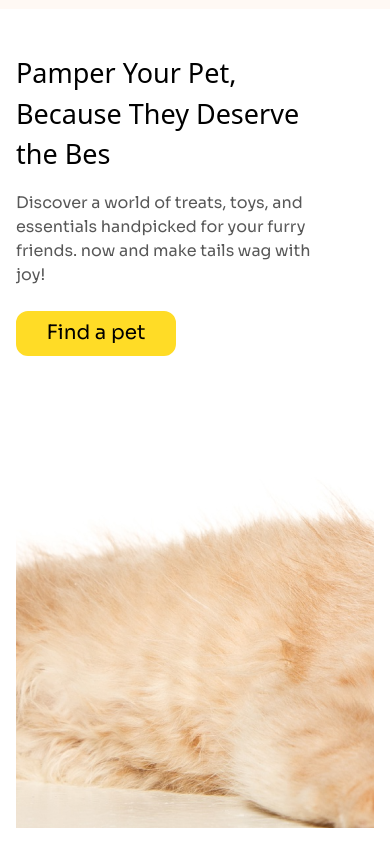
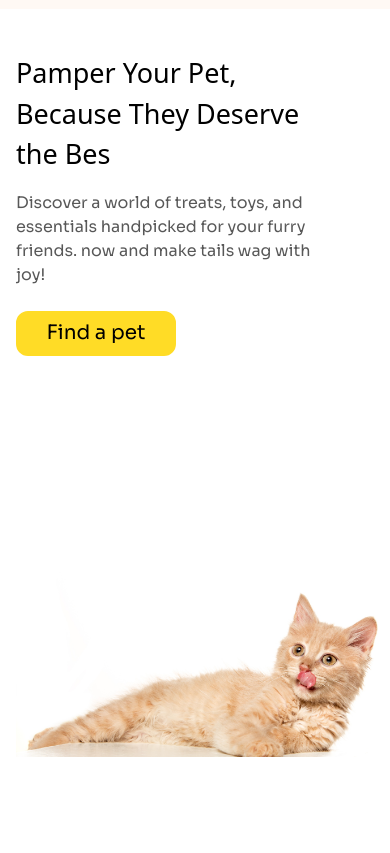
Before and after one commit to developershahiduzzamann/pet-tailwind-css, a plain HTML site: page index.html in a window 390 px wide. Shown: the part 63-916 px from the top of the page. After the commit the page ends 844 px from the top, so only its background shows below. Drawn offline with nearby package versions, Linux system fonts and the light colour scheme; a web font is replaced by a local one.

Commit message:
addad the responsive design

```diff
--- a/assets/style/style.css
+++ b/assets/style/style.css
@@ -4,11 +4,3 @@
   .fFont{
     font-family: "ADLaM Display", system-ui;
   }
-.bgImg{
-  background-image: url(../img/cat-big.png);
-  background-position: center;
-  background-repeat: no-repeat;
-  /* background-size: cover; */
-  height: 800px;
-
-}
--- a/index.html
+++ b/index.html
@@ -50,7 +50,7 @@
         <!-- Nav section end -->
         <!-- Header section start -->
         <section class="mt-11 px-4">
-            <div class="bgImg">
+            <div class="relative z-1">
                <div class="mt-5">
                 <h1 class="fFont text-[27px] md:text-[56px] w-[300px] md:w-[681px]">Pamper Your Pet, Because They Deserve the Bes</h1>
                 <p class="font-[sora] md:text-xl w-[295px] md:w-[672px] text-base text-[#585858] mt-4">Discover a world of treats, toys, and essentials handpicked for your furry friends.  now and make tails wag with joy!</p>
@@ -59,7 +59,11 @@
                 <button class="font-[sora] text-xl">Find a pet</button>
                </div>
             </div>
+            <div class="absolute bottom-6">
+                <img src="./assets/img/cat-big.png" alt="">
+            </div>
         </section>
+        <!-- Categori section Start -->
     </div>
 </body>
 </html>
```
